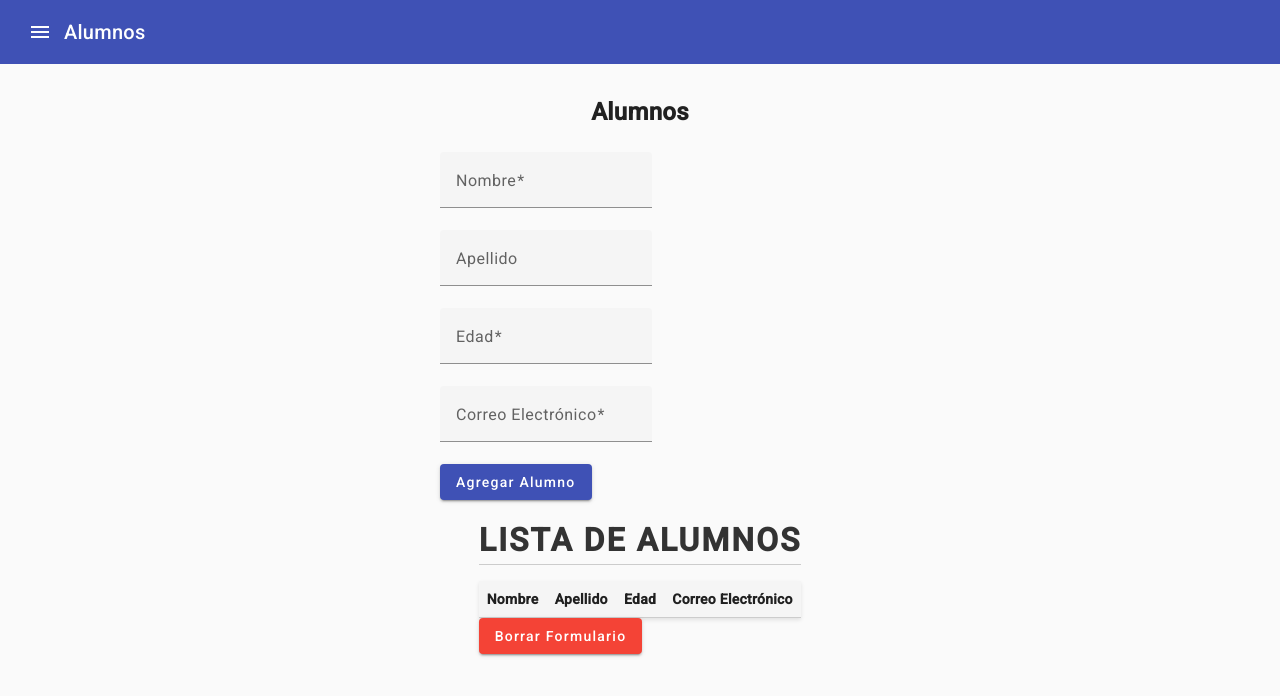
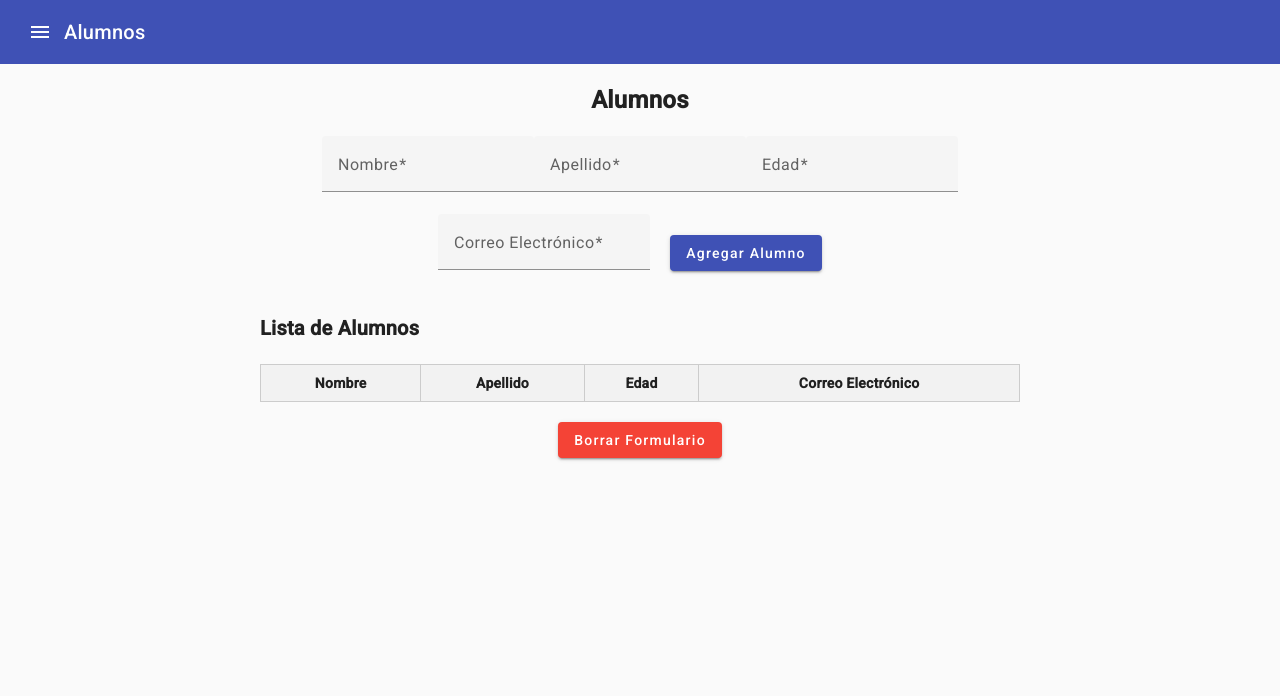
Before and after one commit to lautarorodriguezloiza/TP-1-angularCli, an Angular app: page / in a window 1280 px wide. Shown: the top 696 px of the page. Built offline with nearby package versions, Linux system fonts and the light colour scheme.

Commit message:
desafio-entrega

```diff
--- a/src/app/formatoDeMiPag/pages/home/home.component.css
+++ b/src/app/formatoDeMiPag/pages/home/home.component.css
@@ -1,55 +1,63 @@
 .container {
-display: flex;
-flex-direction: column;
-align-items: center;
-padding: 2rem;
-}
-.title {
-font-size: 1.5rem;
-font-weight: bold;
-margin-bottom: 1.5rem;
+    max-width: 800px;
+    margin: 0 auto;
+    padding: 20px;
 }
 
+.title {
+    font-size: 24px;
+    font-weight: bold;
+    margin-bottom: 20px;
+    text-align: center;
+}
 .form {
-width: 100%;
-max-width: 400px;
-margin-bottom: 1.5rem;
+    display: flex;
+    flex-wrap: wrap;
+    justify-content: center;
+    align-items: center;
 }
 
-.alumnos-list {
-margin-top: 2rem;
+.mat-form-field {
+    margin: 10px;
 }
 
-table {
-width: 100%;
-border-collapse: collapse;
-box-shadow: 0 2px 4px rgba(0, 0, 0, 0.1);
+.boton {
+    margin: 20px;
 }
 
-th,td {
-padding: 0.5rem;
-text-align: left;
-border-bottom: 1px solid #ccc;
+    .lista {
+    font-size: 20px;
+    font-weight: bold;
+    margin: 20px 0;
 }
 
-th {
-background-color: #f5f5f5;
-font-weight: bold;
+.tabla {
+    width: 100%;
+    border-collapse: collapse;
 }
 
-.lista{
-    font-size: 2rem;
-    color: #333;
+.tabla th,
+.tabla td {
+    padding: 8px;
     text-align: center;
-    margin-bottom: 1rem;
-    text-transform: uppercase;
-    font-weight: bold;
-    letter-spacing: 2px;
-    border-bottom: 1px solid #ccc;
-    padding-bottom: 0.5rem;
-    }
+    border: 1px solid #ccc;
+}
 
-    .boton{
-        display: flex;
-        justify-content: center;
-    }
+.tabla th {
+    background-color: #f2f2f2;
+}
+
+.boton-borrar {
+    display: block;
+    margin: 20px auto;
+    background-color: #dc3545;
+    color: #fff;
+}
+
+.boton-borrar:hover {
+    background-color: #c82333;
+}
+
+.boton-borrar:active {
+    background-color: #bd2130;
+}
--- a/src/app/formatoDeMiPag/pages/home/home.component.html
+++ b/src/app/formatoDeMiPag/pages/home/home.component.html
@@ -1,7 +1,7 @@
 
 <div class="container">
     <h2 class="title">Alumnos</h2>
-    <form [formGroup]="alumnoForm" (ngSubmit)="onSubmit()" class="form">
+    <form [formGroup]="alumnoForm" (ngSubmit)="onSubmit()" class="form" novalidate>
         <mat-form-field>
         <mat-label>Nombre</mat-label>
         <input matInput formControlName="nombre" required>
@@ -26,20 +26,20 @@
 
     <div *ngIf="alumnos$ | async as alumnos">
         <h2 class="lista">Lista de Alumnos</h2>
-        <table>
+        <table class="tabla">
         <tr>
             <th>Nombre</th>
             <th>Apellido</th>
             <th>Edad</th>
             <th>Correo Electrónico</th>
         </tr>
-        <tr *ngFor="let a of alumnos">
+        <tr  *ngFor="let a of alumnos">
             <td>{{ a.nombre }}</td>
             <td>{{ a.apellido }}</td>
             <td>{{ a.edad }}</td>
             <td>{{ a.email }}</td>
         </tr>
         </table>
-        <button mat-raised-button color="warn" type="button" (click)="borrarFormulario()">Borrar Formulario</button>
+        <button class="boton-borrar" mat-raised-button color="warn" type="button" (click)="borrarFormulario()">Borrar Formulario</button>
     </div>
     </div>
--- a/src/app/formatoDeMiPag/pages/home/home.component.ts
+++ b/src/app/formatoDeMiPag/pages/home/home.component.ts
@@ -18,9 +18,10 @@ interface Alumno {
 
 })
 export class HomeComponent implements OnInit, OnDestroy {
+  formularioEnviado = false;
   alumnoForm: FormGroup = this.formBuilder.group({
     nombre: ['', Validators.required],
-    apellido: [''],
+    apellido: ['',Validators.required],
     edad: [null, Validators.required],
     email: ['', [Validators.required, Validators.email]]
   });
@@ -43,20 +44,18 @@ export class HomeComponent implements OnInit, OnDestroy {
       this.alumnosSubscription.unsubscribe();
     }
   }
+
+  onSubmit() {
+    if (this.alumnoForm.invalid) {
+      return;
+    }
+    const nuevoAlumno: Alumno = this.alumnoForm.value;
+    this.alumnosService.agregarAlumno(nuevoAlumno);
+    this.formularioEnviado = true;
+    this.alumnoForm.reset();
+  }
   borrarFormulario() {
     this.alumnoForm.reset();
-  }
-
-  onSubmit() {
-
-    const newAlumno: Alumno = {
-      nombre: this.alumnoForm.value.nombre,
-      apellido: this.alumnoForm.value.apellido,
-      edad: this.alumnoForm.value.edad,
-      email: this.alumnoForm.value.email
-    };
-    this.alumnosService.agregarAlumno(newAlumno);
-
-    this.alumnoForm.reset();
+    this.formularioEnviado = false;
   }
 }
```
